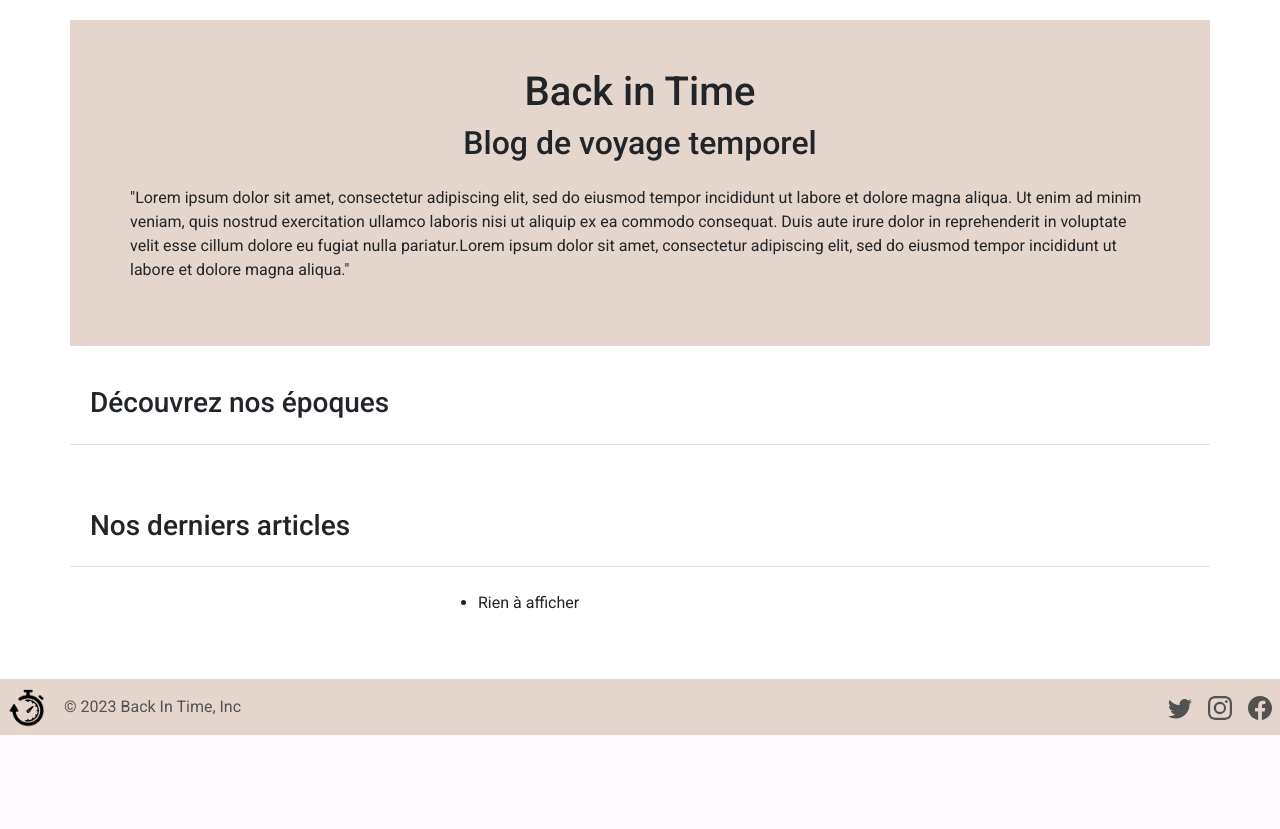
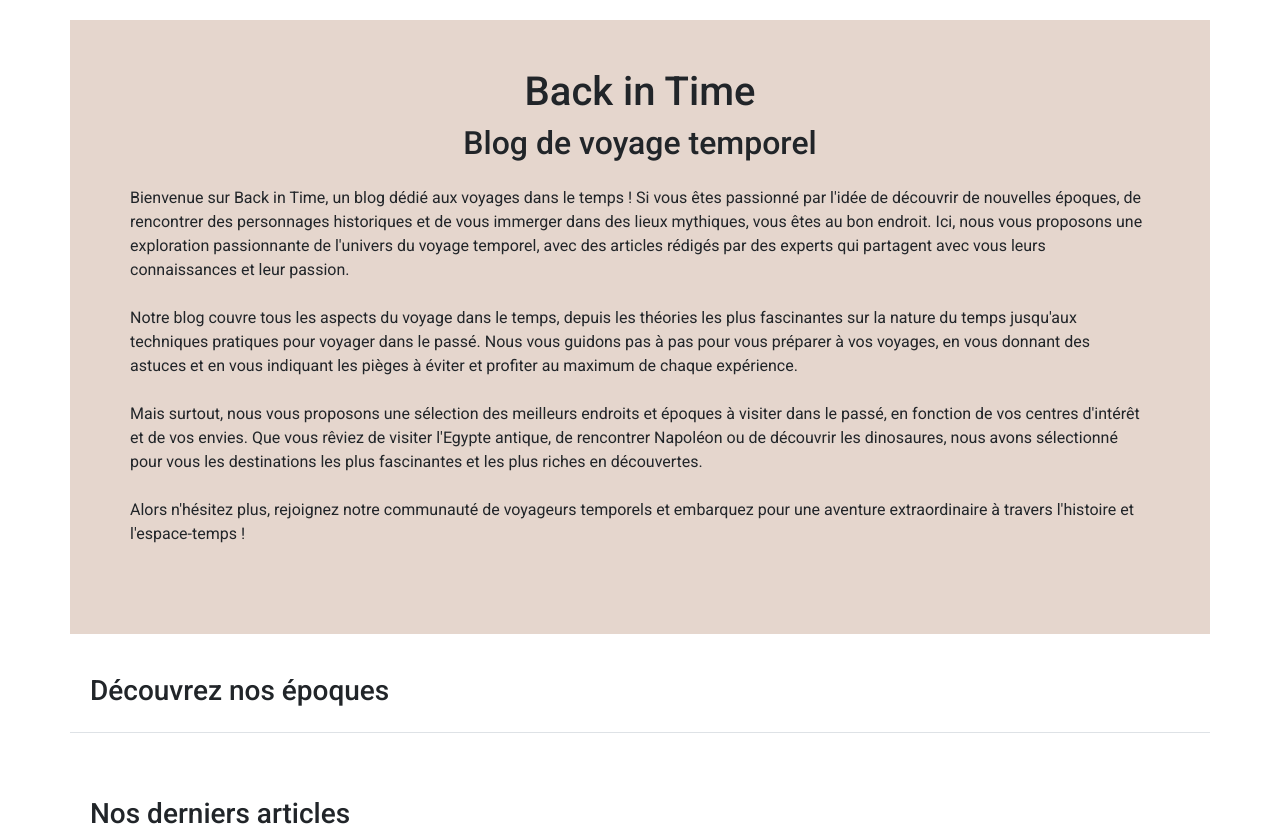
Before and after one commit to WildCodeSchool/032023_P2_Php_Lyon_Back_In_Time, a PHP site: template src/View/Home/index.html.twig in a window 1280 px wide. Shown: the part 460-1289 px from the top of the page. Before the commit the page ends 1195 px from the top, so only its background shows below. Run offline with PHP 8.4, Linux system fonts and the light colour scheme; the template is opened without the code that fills it, so the values that code supplies are empty; some libraries are stand-ins or nearby versions.

Commit message:
change introduction text and add title to category page

```diff
--- a/src/View/Article/category.html.twig
+++ b/src/View/Article/category.html.twig
@@ -3,7 +3,10 @@
 
 {% block content %}
 
-<img src="{{ category.url }}" class="img-fluid mx-auto d-block" alt="category-picture">
+<div class="container-fluid top-img p-0">
+  <img src="{{ category.url }}" class="img-fluid mx-auto d-block" alt="category-picture">
+  <h2 class="text-img text-center p-3 w-25 mx-auto">{{ category.name }}</h2>
+</div>
 
 <div class="container latest-articles my-5  ">
 
--- a/src/View/Home/index.html.twig
+++ b/src/View/Home/index.html.twig
@@ -10,11 +10,26 @@
   <div class="row welcome p-5 my-4 ">
     <h1 class="text-center">Back in Time</h1>
     <h2 class="text-center">Blog de voyage temporel</h2>
-    <p class="mt-3">"Lorem ipsum dolor sit amet, consectetur adipiscing elit, sed do eiusmod tempor
-      incididunt ut labore et dolore magna aliqua. Ut enim ad minim veniam, quis nostrud exercitation ullamco
-      laboris nisi ut aliquip ex ea commodo consequat. Duis aute irure dolor in reprehenderit in voluptate velit
-      esse cillum dolore eu fugiat nulla pariatur.Lorem ipsum dolor sit amet, consectetur adipiscing elit, sed do
-      eiusmod tempor incididunt ut labore et dolore magna aliqua."</p>
+    <p class="mt-3">
+      Bienvenue sur Back in Time, un blog dédié aux voyages dans le temps ! Si vous êtes passionné par l'idée de
+      découvrir de nouvelles époques, de rencontrer des personnages historiques et de vous immerger dans des lieux
+      mythiques, vous êtes au bon endroit. Ici, nous vous proposons une exploration passionnante de l'univers du voyage
+      temporel, avec des articles rédigés par des experts qui partagent avec vous leurs connaissances et leur passion.
+      <br><br>
+
+      Notre blog couvre tous les aspects du voyage dans le temps, depuis les théories les plus fascinantes sur la nature
+      du temps jusqu'aux techniques pratiques pour voyager dans le passé. Nous vous guidons pas à pas pour vous préparer
+      à vos voyages, en vous donnant des astuces et en vous indiquant les pièges à éviter et profiter au maximum de
+      chaque expérience. <br><br>
+
+      Mais surtout, nous vous proposons une sélection des meilleurs endroits et époques à visiter dans le passé, en
+      fonction de vos centres d'intérêt et de vos envies. Que vous rêviez de visiter l'Egypte antique, de rencontrer
+      Napoléon ou de découvrir les dinosaures, nous avons sélectionné pour vous les destinations les plus fascinantes et
+      les plus riches en découvertes. <br><br>
+
+      Alors n'hésitez plus, rejoignez notre communauté de voyageurs temporels et embarquez pour une aventure
+      extraordinaire à travers l'histoire et l'espace-temps ! <br><br>
+    </p>
   </div>
 
 
```
